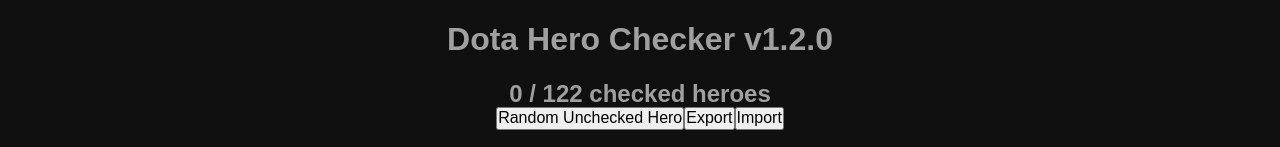
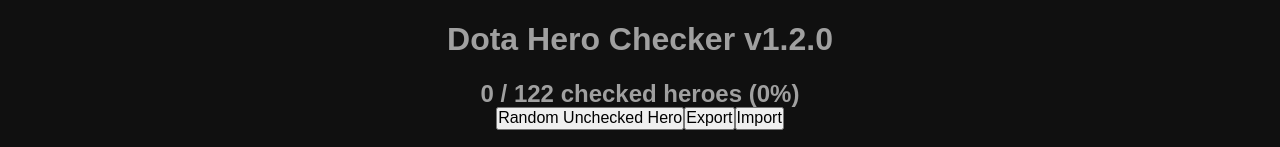
Before and after one commit to Gimanua/dota-hero-checker, a React (Create React App) app: page / in a window 1280 px wide. Shown: the top 147 px of the page. Built offline with nearby package versions, Linux system fonts and the light colour scheme.

Commit message:
Add checked heroes percentage

```diff
--- a/src/components/Header/Header.jsx
+++ b/src/components/Header/Header.jsx
@@ -63,10 +63,22 @@ function Header ({ onRandomUncheckedHero }) {
       .catch(error => { console.error(error) })
   }
 
+  /**
+   * @param {Number} percentage
+   */
+  function roundPercentage (percentage) {
+    return `~${percentage.toFixed(1)}`
+  }
+
+  const checkedHeroesCount = checkedHeroes.size
+  const totalHeroesCount = getAllHeroes().length
+  const percentageChecked = checkedHeroesCount / totalHeroesCount * 100
+  const hasDecimals = Number.isInteger(percentageChecked) === false
+
   return (
     <header className='Header'>
       <h1>Dota Hero Checker v{version}</h1>
-      <h2>{checkedHeroes.size} / {getAllHeroes().length} checked heroes</h2>
+      <h2>{checkedHeroesCount} / {totalHeroesCount} checked heroes ({hasDecimals ? roundPercentage(percentageChecked) : percentageChecked}%)</h2>
       <div className='Header-actions'>
         <button className='Header-actionButton' onClick={() => { randomUncheckedHero() }}>Random Unchecked Hero</button>
         <button className='Header-actionButton' onClick={() => { clickExportElement() }}>
```
